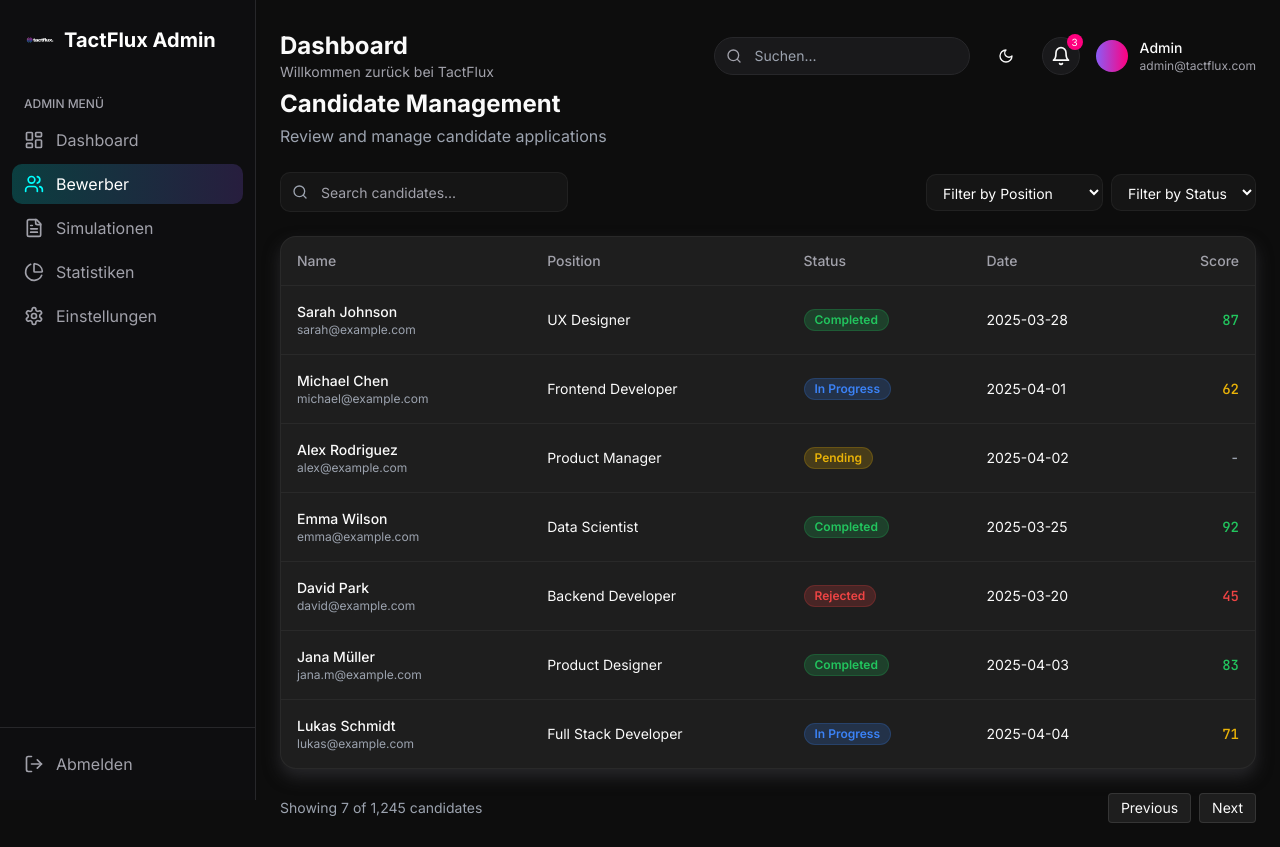
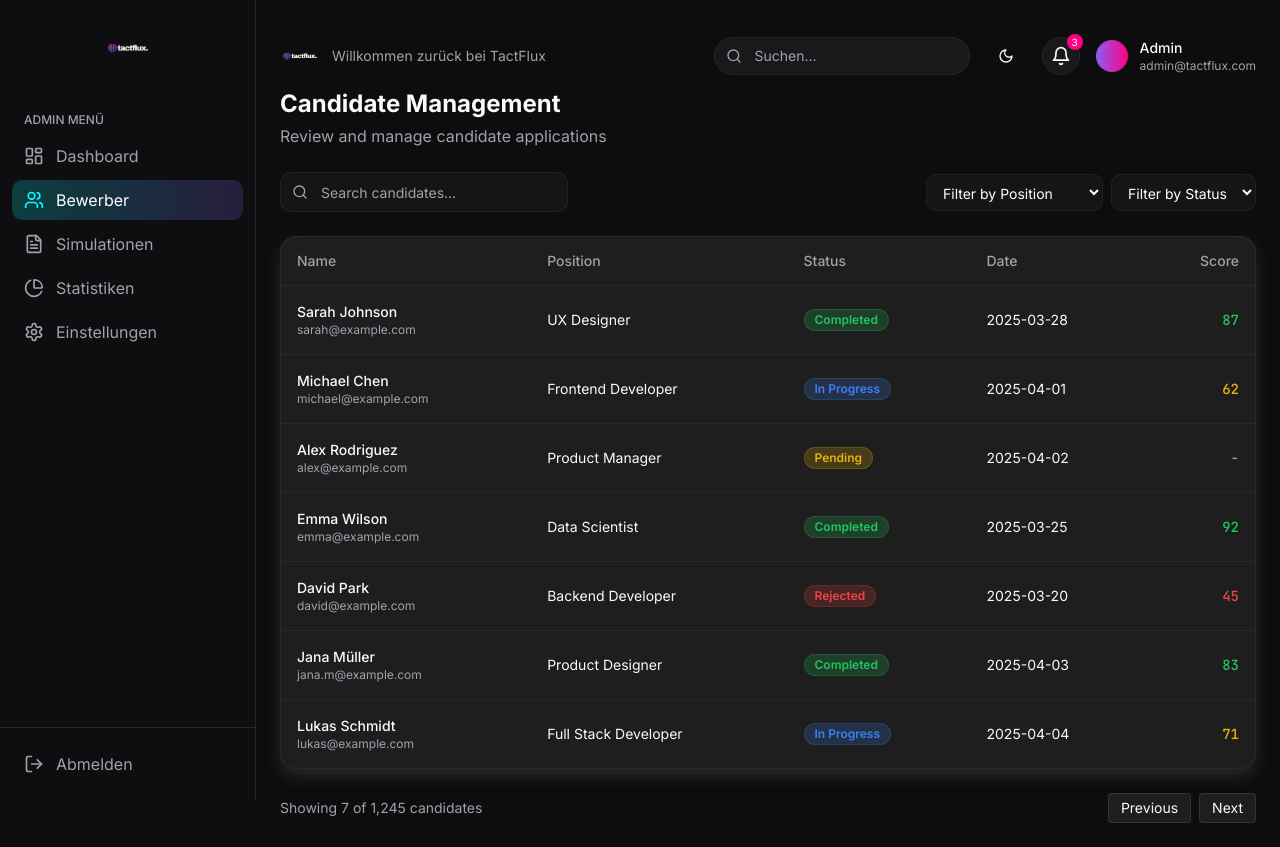
Before and after one commit to TactFlux/tactflux-nexus-dash, a React (Vite) app: page /candidates in a window 1280 px wide. Built offline with nearby package versions, Linux system fonts and the light colour scheme; sample sign-in values are in the browser's storage.

Commit message:
Refactor: Improve UI and translations
- Removed "TactFlux Admin" text from the header.
- Adjusted logo size and visibility in the header and login section.
- Reverted translations of "Creative Fit Score" to the original English.
- Updated other English phrases to German.

```diff
--- a/src/components/layout/AppSidebar.tsx
+++ b/src/components/layout/AppSidebar.tsx
@@ -56,16 +56,13 @@ const AppSidebar = () => {
 
   return (
     <aside className="fixed top-0 left-0 h-screen w-64 bg-sidebar border-r border-sidebar-border flex flex-col z-10">
-      <div className="p-6">
-        <div className="flex items-center gap-2">
-          <div className="relative w-8 h-8">
-            <img
-              src="/lovable-uploads/79b93f56-97fe-416b-9625-4bf78b87f33f.png"
-              alt="TactFlux Logo"
-              className="w-full h-full object-contain"
-            />
-          </div>
-          <h1 className="font-bold text-xl text-white">TactFlux Admin</h1>
+      <div className="p-6 flex justify-center">
+        <div className="relative w-12 h-12">
+          <img
+            src="/lovable-uploads/79b93f56-97fe-416b-9625-4bf78b87f33f.png"
+            alt="TactFlux Logo"
+            className="w-full h-full object-contain"
+          />
         </div>
       </div>
 
--- a/src/components/layout/Header.tsx
+++ b/src/components/layout/Header.tsx
@@ -6,9 +6,15 @@ import { ThemeToggle } from '@/components/ui/theme-toggle';
 const Header = () => {
   return (
     <header className="h-16 w-full flex items-center justify-between animate-fade-in">
-      <div className="flex-1">
-        <h1 className="text-2xl font-bold">Dashboard</h1>
-        <p className="text-sm text-muted-foreground">Willkommen zurück bei TactFlux</p>
+      <div className="flex-1 flex items-center">
+        <div className="relative w-10 h-10">
+          <img
+            src="/lovable-uploads/79b93f56-97fe-416b-9625-4bf78b87f33f.png"
+            alt="TactFlux Logo"
+            className="w-full h-full object-contain"
+          />
+        </div>
+        <p className="text-sm text-muted-foreground ml-3">Willkommen zurück bei TactFlux</p>
       </div>
 
       <div className="flex items-center gap-4">
--- a/src/pages/Index.tsx
+++ b/src/pages/Index.tsx
@@ -24,7 +24,7 @@ const Index = () => {
             trend={{ value: 12, isPositive: true }}
           />
           <StatCard
-            title="Ø Kreativitätswert"
+            title="Ø Creative Fit Score"
             value="78,3"
             icon={Star}
             trend={{ value: 5, isPositive: true }}
@@ -58,7 +58,7 @@ const Index = () => {
           {/* Right Column */}
           <div className="space-y-6">
             <ScoreCard
-              title="Kreativitätswert"
+              title="Creative Fit Score"
               score={84}
               maxScore={100}
               description="Gesamte kreative Problemlösungsfähigkeit"
--- a/src/pages/Login.tsx
+++ b/src/pages/Login.tsx
@@ -58,9 +58,9 @@ const Login = () => {
       <div className="w-full max-w-md animate-fade-in">
         <div className="text-center mb-8">
           <div className="flex items-center justify-center mb-6">
-            <div className="relative w-20 h-20">
+            <div className="relative w-28 h-28">
               <img
-                src="/lovable-uploads/e36b46ad-e8ae-4161-978c-451fc62a31fe.png"
+                src="/lovable-uploads/79b93f56-97fe-416b-9625-4bf78b87f33f.png"
                 alt="TactFlux Logo"
                 className="w-full h-full object-contain"
               />
```
